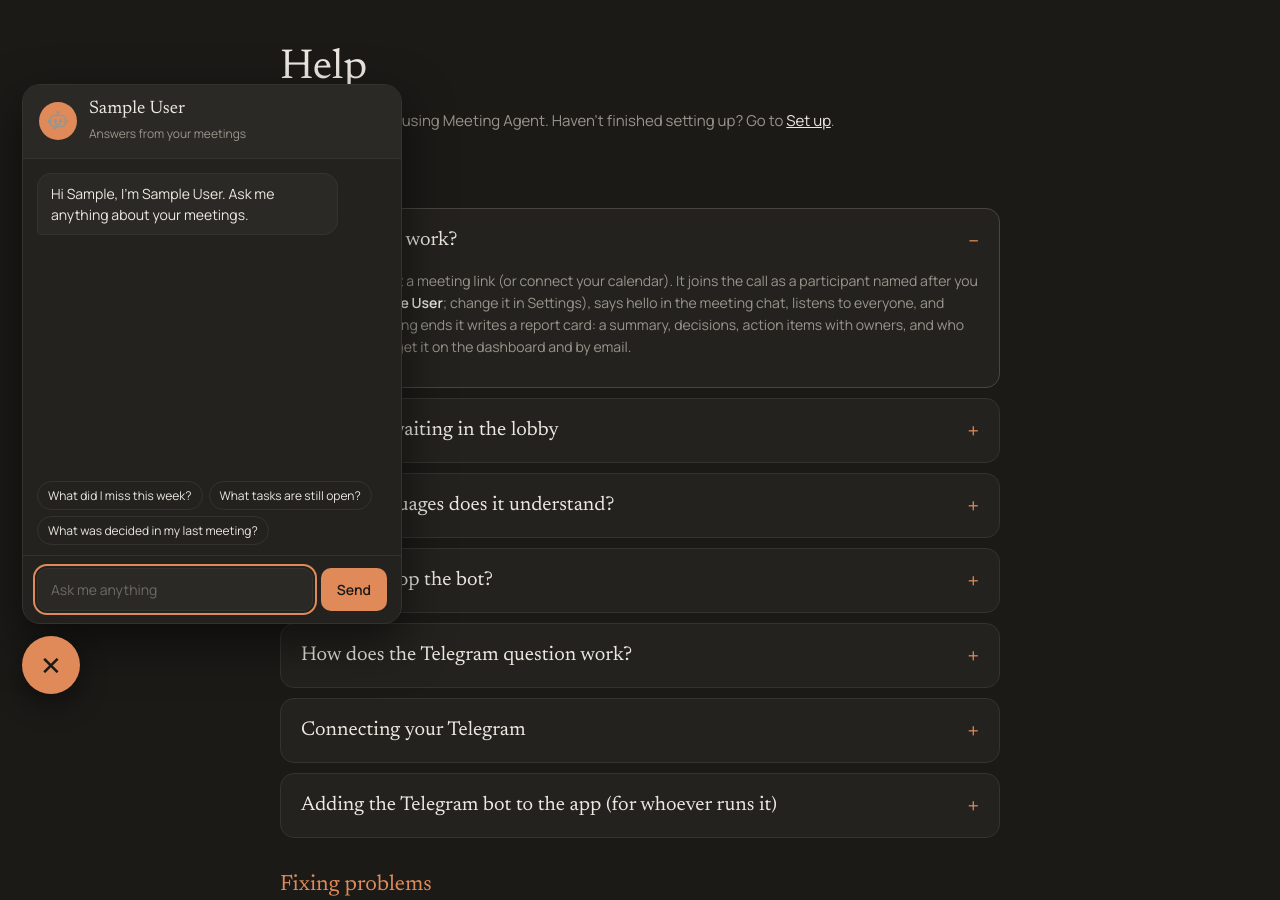
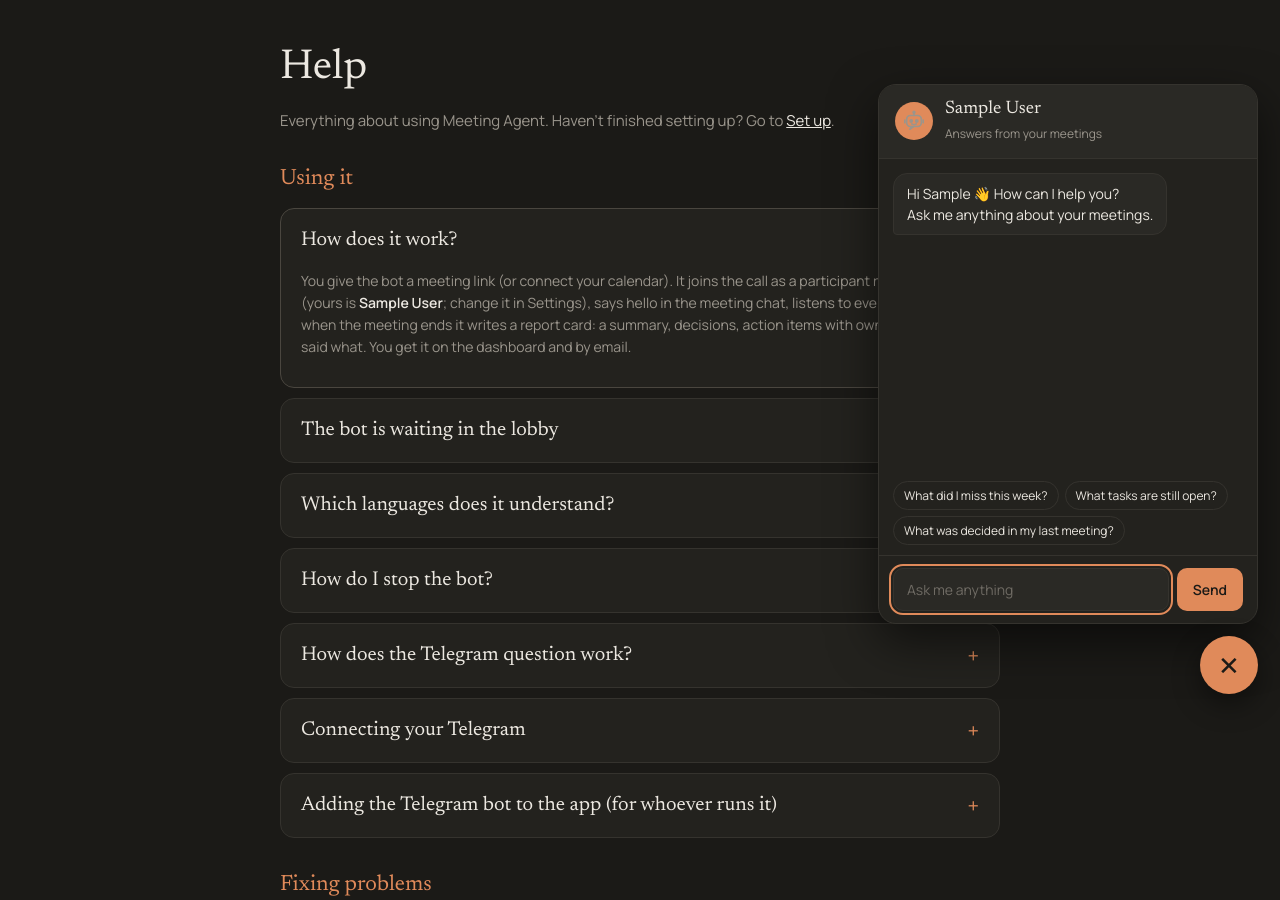
Before and after one commit to sameer-sde/meeting-agent, a Flask app: page /help in a window 1280 px wide, after a click that opens the changed part. Shown: the part 84-984 px from the top of the page. Run offline with Flask 3, Linux system fonts and the light colour scheme; the visitor is signed in with stand-in values (Sample User, id 1); tables that the repository leaves empty hold one stand-in row (values such as "Sample post"); grey boxes marked "Sample" are stand-in pictures; some libraries are stand-ins or nearby versions.

Commit message:
Chat bubble in the corner with a how-can-I-help greeting

```diff
--- a/web/templates/_chat.html
+++ b/web/templates/_chat.html
@@ -1,11 +1,11 @@
-{# The chat bubble, bottom-left on every signed-in page. Needs `widget` (see _widget in app.py). #}
+{# The chat bubble, bottom-right on every signed-in page. Needs `widget` (see _widget in app.py). #}
 <style>
-.cb-btn{position:fixed;left:22px;bottom:22px;z-index:50;width:58px;height:58px;border-radius:50%;border:0;cursor:pointer;background:var(--accent);color:#1B1A17;display:grid;place-items:center;box-shadow:0 10px 28px rgba(0,0,0,.45)}
+.cb-btn{position:fixed;right:22px;bottom:22px;z-index:50;width:58px;height:58px;border-radius:50%;border:0;cursor:pointer;background:var(--accent);color:#1B1A17;display:grid;place-items:center;box-shadow:0 10px 28px rgba(0,0,0,.45)}
 .cb-btn:hover{filter:brightness(1.06)}
 .cb-btn svg{width:30px;height:30px}
 .cb-btn .x{display:none;font:400 26px/1 Manrope,sans-serif}
 .cb-open .cb-btn .bot{display:none}.cb-open .cb-btn .x{display:block}
-.cb-win{position:fixed;left:22px;bottom:92px;z-index:50;width:380px;max-width:calc(100vw - 32px);height:540px;max-height:calc(100vh - 120px);display:none;flex-direction:column;background:var(--panel);border:1px solid var(--line);border-radius:18px;overflow:hidden;box-shadow:0 18px 48px rgba(0,0,0,.55)}
+.cb-win{position:fixed;right:22px;bottom:92px;z-index:50;width:380px;max-width:calc(100vw - 32px);height:540px;max-height:calc(100vh - 120px);display:none;flex-direction:column;background:var(--panel);border:1px solid var(--line);border-radius:18px;overflow:hidden;box-shadow:0 18px 48px rgba(0,0,0,.55)}
 .cb-open .cb-win{display:flex}
 .cb-head{display:flex;gap:12px;align-items:center;padding:14px 16px;border-bottom:1px solid var(--line);background:var(--panel2)}
 .cb-face{flex:none;width:38px;height:38px;border-radius:50%;background:var(--accent);color:#1B1A17;display:grid;place-items:center}
@@ -27,7 +27,7 @@
 .send input{flex:1}
 .cb-clear{padding:0 14px 10px;margin:0}
 .linkbtn{background:none;border:0;padding:0;color:var(--muted);font:12px Manrope,sans-serif;text-decoration:underline;text-underline-offset:3px;cursor:pointer}
-@media(max-width:520px){.cb-btn{left:14px;bottom:14px}.cb-win{left:8px;right:8px;bottom:82px;width:auto;max-width:none}}
+@media(max-width:520px){.cb-btn{right:14px;bottom:14px}.cb-win{left:8px;right:8px;bottom:82px;width:auto;max-width:none}}
 @media print{.cb-btn,.cb-win{display:none!important}}
 </style>
 {% set bot_icon %}<svg viewBox="0 0 24 24" fill="none" stroke="currentColor" stroke-width="1.8" stroke-linecap="round" stroke-linejoin="round" aria-hidden="true"><path d="M12 3v3"/><circle cx="12" cy="2.5" r="1" fill="currentColor"/><rect x="4" y="6" width="16" height="12" rx="4"/><circle cx="9" cy="12" r="1.2" fill="currentColor"/><circle cx="15" cy="12" r="1.2" fill="currentColor"/><path d="M9.5 15.2c1.5 1 3.5 1 5 0"/><path d="M2 11v3M22 11v3"/><path d="M9 18l-1.5 3 4-3"/></svg>{% endset %}
@@ -35,7 +35,7 @@
   <section class="cb-win" id="cb-win" aria-label="Chat with {{ g.user.agent_name }}">
     <div class="cb-head"><span class="cb-face">{{ bot_icon }}</span><div><b>{{ g.user.agent_name }}</b><span>Answers from {{ widget.scope }}</span></div></div>
     <div class="msgs" id="msgs" aria-live="polite">
-      <div class="msg bot">Hi {{ g.user.first_name }}, I'm {{ g.user.agent_name }}. Ask me anything about {{ widget.scope }}.</div>
+      <div class="msg bot">Hi {{ g.user.first_name }} 👋 How can I help you?<br>Ask me anything about {{ widget.scope }}.</div>
       {% for c in widget.messages %}<div class="msg {{ c.role }}">{% if c.role == 'bot' %}{{ c.text|chat_html|safe }}{% else %}{{ c.text }}{% endif %}</div>{% endfor %}
     </div>
     <div class="chips" id="chips">{% for q in widget.ideas %}<button type="button" class="chip">{{ q }}</button>{% endfor %}</div>
--- a/web/templates/live.html
+++ b/web/templates/live.html
@@ -16,7 +16,7 @@
   <h1>Chat with this meeting</h1>
   <p class="hint">Your bot is listening right now. Ask what you missed, and it answers from what has been said so far. Nothing is posted in the meeting; only you see this chat. After the meeting ends, the chat moves to its report card.</p>
   <div class="card">
-    <p>The chat is open at the bottom-left of this page.</p>
+    <p>The chat is open at the bottom-right of this page.</p>
     <button type="button" class="btn accent" data-open-chat>Open the chat</button>
   </div>
 </div>
```
